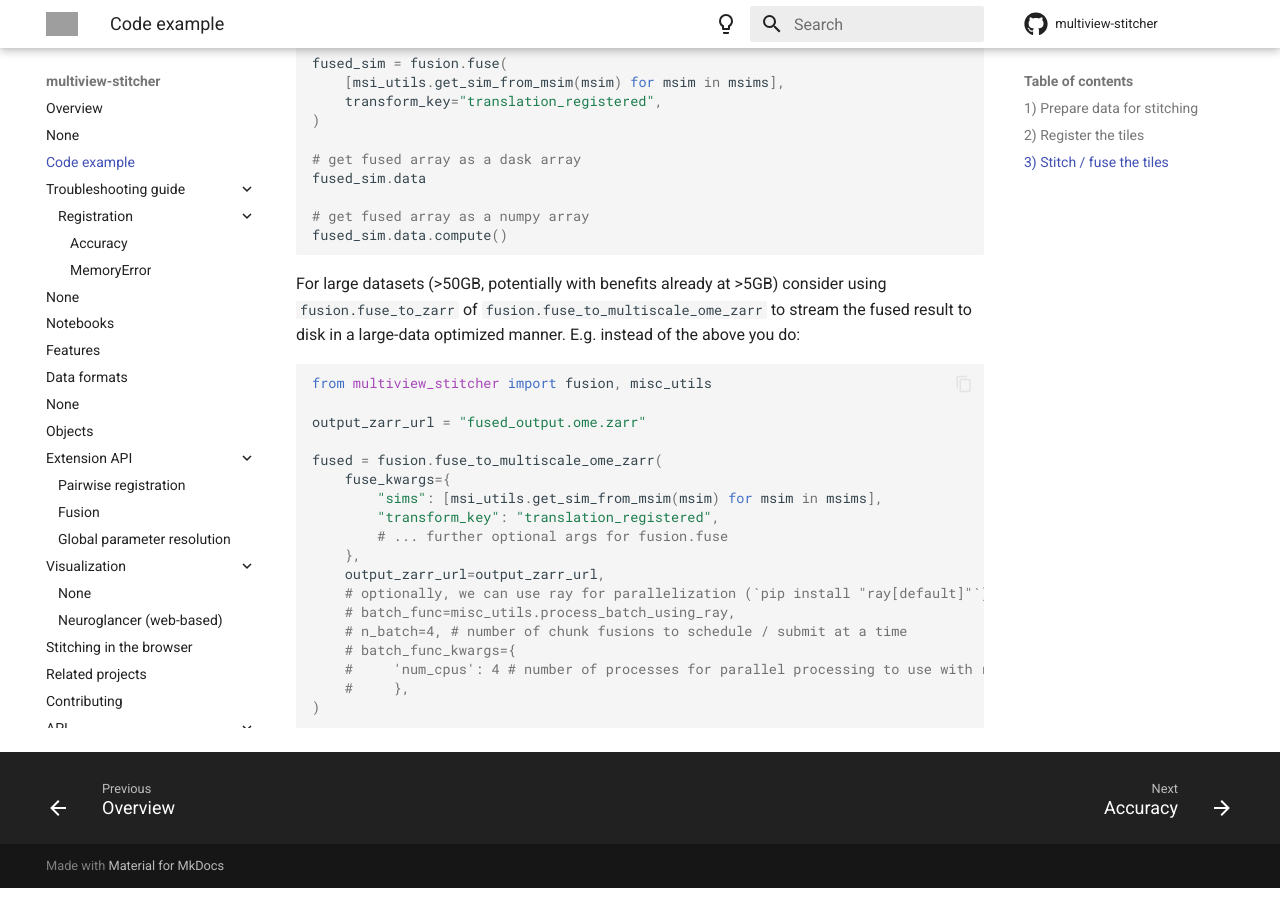
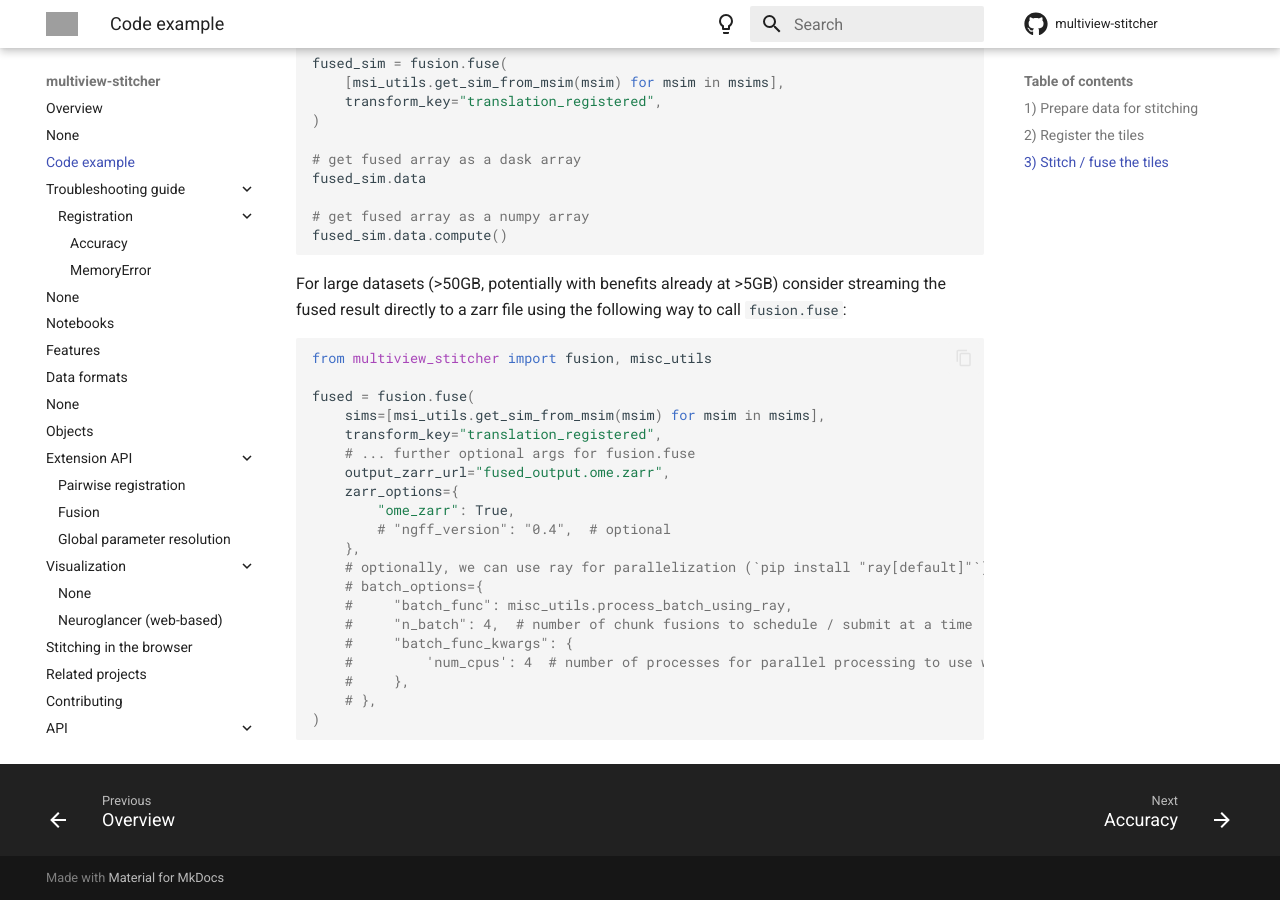
Before and after one commit to multiview-stitcher/multiview-stitcher, an MkDocs documentation site: the page built from docs/code_example.md, in a window 1280 px wide and 900 px high, scrolled down 1902 px. Built offline with MkDocs 1.6.1 and Material for MkDocs 9.7.7, drawn with Linux system fonts in a browser that asks for light colours; comment, search, counter and statistics services are not loaded; the version menu is left out; grey boxes are pictures that could not be loaded.

Commit message:
Integrate and move fuse_to_zarr and fuse_to_ome_zarr into fusion.fuse API

````diff
--- a/docs/code_example.md
+++ b/docs/code_example.md
@@ -82,25 +82,27 @@ fused_sim.data
 fused_sim.data.compute()
 ```
 
-For large datasets (>50GB, potentially with benefits already at >5GB) consider using `fusion.fuse_to_zarr` of `fusion.fuse_to_multiscale_ome_zarr` to stream the fused result to disk in a large-data optimized manner. E.g. instead of the above you do:
+For large datasets (>50GB, potentially with benefits already at >5GB) consider streaming the fused result directly to a zarr file using the following way to call `fusion.fuse`:
 
 ```python
 from multiview_stitcher import fusion, misc_utils
 
-output_zarr_url = "fused_output.ome.zarr"
-
-fused = fusion.fuse_to_multiscale_ome_zarr(
-    fuse_kwargs={
-        "sims": [msi_utils.get_sim_from_msim(msim) for msim in msims],
-        "transform_key": "translation_registered",
-        # ... further optional args for fusion.fuse
+fused = fusion.fuse(
+    sims=[msi_utils.get_sim_from_msim(msim) for msim in msims],
+    transform_key="translation_registered",
+    # ... further optional args for fusion.fuse
+    output_zarr_url="fused_output.ome.zarr",
+    zarr_options={
+        "ome_zarr": True,
+        # "ngff_version": "0.4",  # optional
     },
-    output_zarr_url=output_zarr_url,
     # optionally, we can use ray for parallelization (`pip install "ray[default]"`)
-    # batch_func=misc_utils.process_batch_using_ray,
-    # n_batch=4, # number of chunk fusions to schedule / submit at a time
-    # batch_func_kwargs={
-    #     'num_cpus': 4 # number of processes for parallel processing to use with ray
+    # batch_options={
+    #     "batch_func": misc_utils.process_batch_using_ray,
+    #     "n_batch": 4,  # number of chunk fusions to schedule / submit at a time
+    #     "batch_func_kwargs": {
+    #         'num_cpus': 4  # number of processes for parallel processing to use with ray
     #     },
+    # },
 )
 ```
````
Also changed, not shown: README.md (+16 -14 lines), 3 other files.
